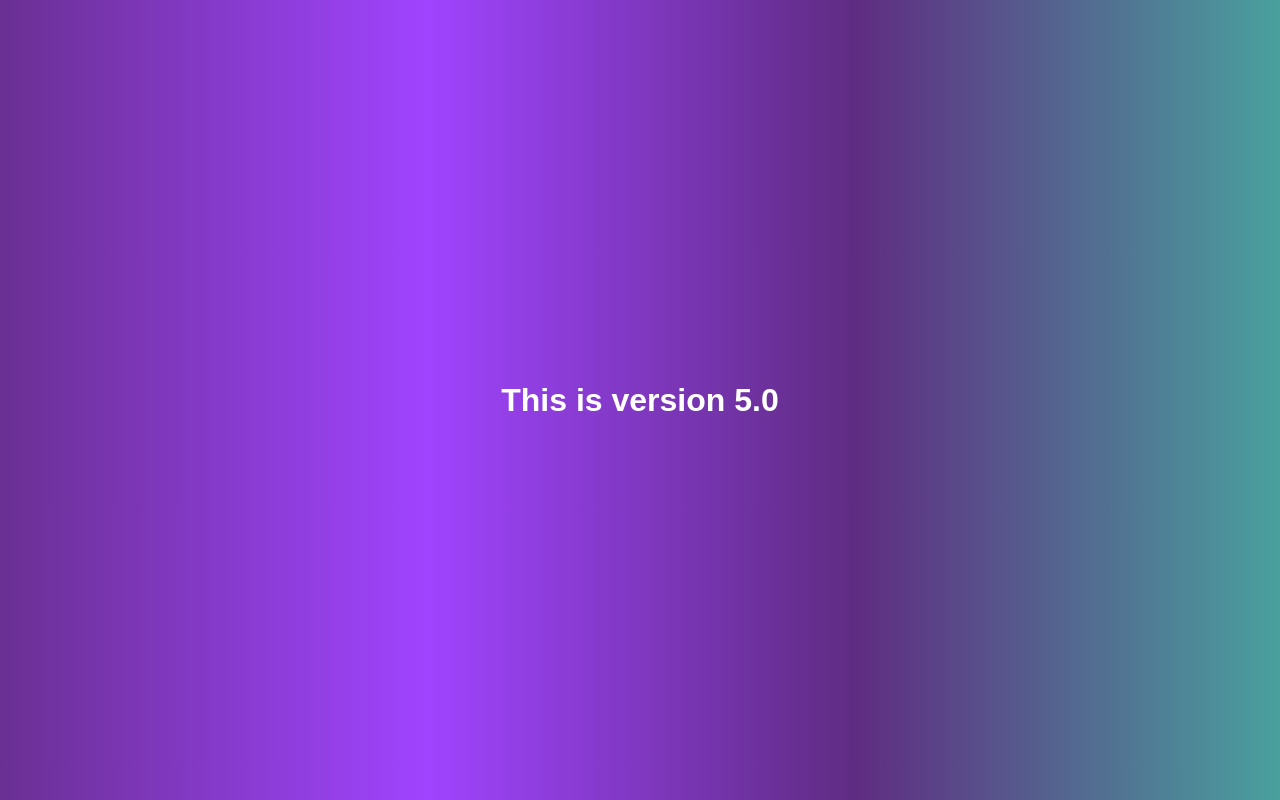
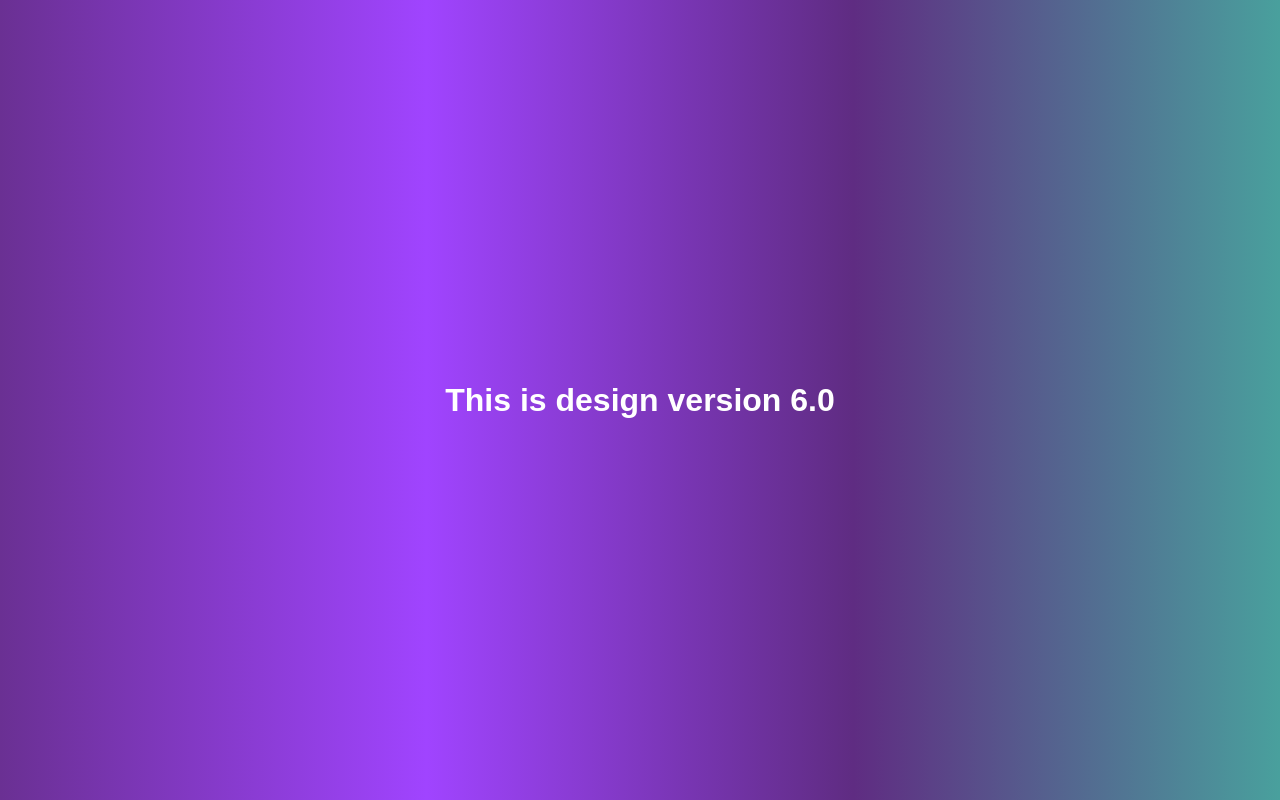
Before and after one commit to praveenshrivas/learn-git, a plain HTML site: page index.html in a window 1280 px wide. Drawn offline with Linux system fonts and the light colour scheme.

Commit message:
Changed H1

```diff
--- a/index.html
+++ b/index.html
@@ -7,6 +7,6 @@
     <title>Document</title>
 </head>
 <body>
-    <h1>This is version 5.0</h1>
+    <h1>This is design version 6.0</h1>
 </body>
 </html>
```
